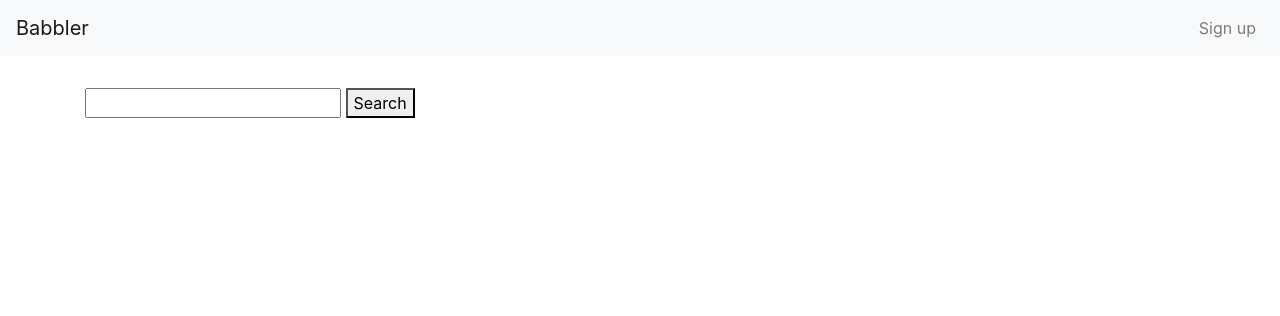
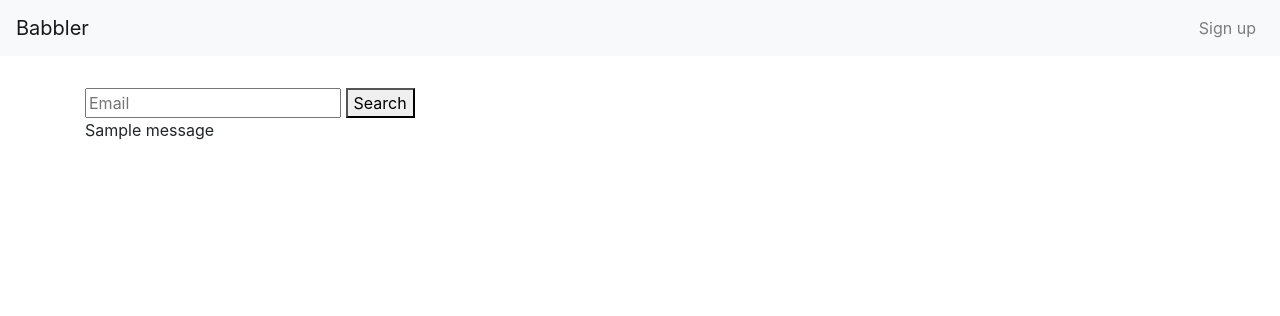
Before and after one commit to ktakats/babbler, a Django app: page /find_friends/ in a window 1280 px wide. Shown: the top 316 px of the page. Run offline with Django 3.2, Linux system fonts and the light colour scheme; tables that the repository leaves empty hold one stand-in row (values such as "Sample post"); one stand-in notice (Sample message) is shown; some libraries are stand-ins or nearby versions.

Commit message:
Can search for friends with their email

```diff
--- a/chat/templates/chat/find_friends.html
+++ b/chat/templates/chat/find_friends.html
@@ -3,7 +3,17 @@
 {% block content %}
 <form method="get">
     {% csrf_token %}
-    <input type="text" name="email"/>
+    <input type="text" name="email" id="id_email" placeholder="Email"/>
     <button type="submit" id="id_search">Search</button>
 </form>
+
+{% if friend %}
+<p>{{friend.first_name}}</p>
+{% endif %}
+
+{% if messages %}
+    {% for message in messages %}
+        {{message | safe}}
+    {% endfor %}
+{% endif %}
 {% endblock %}
--- a/chat/views.py
+++ b/chat/views.py
@@ -2,12 +2,15 @@
 from __future__ import unicode_literals
 
 from django.shortcuts import redirect, render
+from django.core.validators import validate_email
 from django.core.exceptions import ObjectDoesNotExist
 from chat.forms import MsgForm, NewRoomForm, SignupForm, LoginForm
 from chat.models import Message, Room
+from django.contrib import messages
 from django.contrib.auth import get_user_model, login, logout, authenticate
 from django.contrib.auth.decorators import login_required
 from django.contrib.auth.models import Group
+from django.forms import ValidationError
 
 User=get_user_model()
 
@@ -40,7 +43,17 @@ def new_room(request):
     return render(request, 'chat/new_room.html', {'form': form})
 
 def find_friends(request):
-    return render(request, 'chat/find_friends.html')
+    user=None
+    if 'email' in request.GET:
+        try:
+            validate_email(request.GET['email'])
+        except ValidationError:
+            messages.error(request, 'Not a valid email')
+        try:
+            user=User.objects.get(email=request.GET['email'])
+        except ObjectDoesNotExist:
+            messages.error(request, 'No result')
+    return render(request, 'chat/find_friends.html', {'friend': user})
 
 def signup(request):
     if request.method=='POST':
```
Also changed, not shown: chat/tests/test_views.py (+12 -0 lines).
